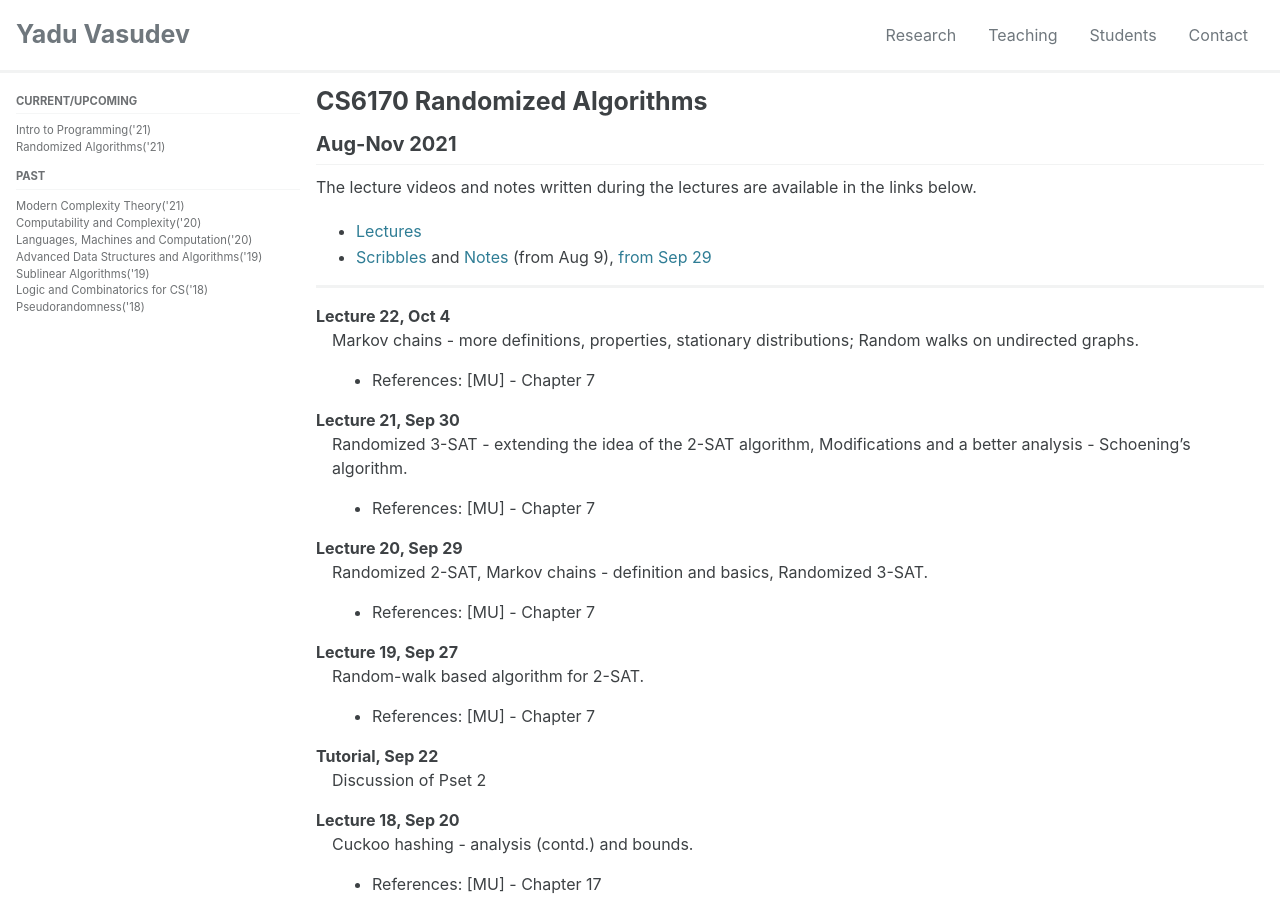
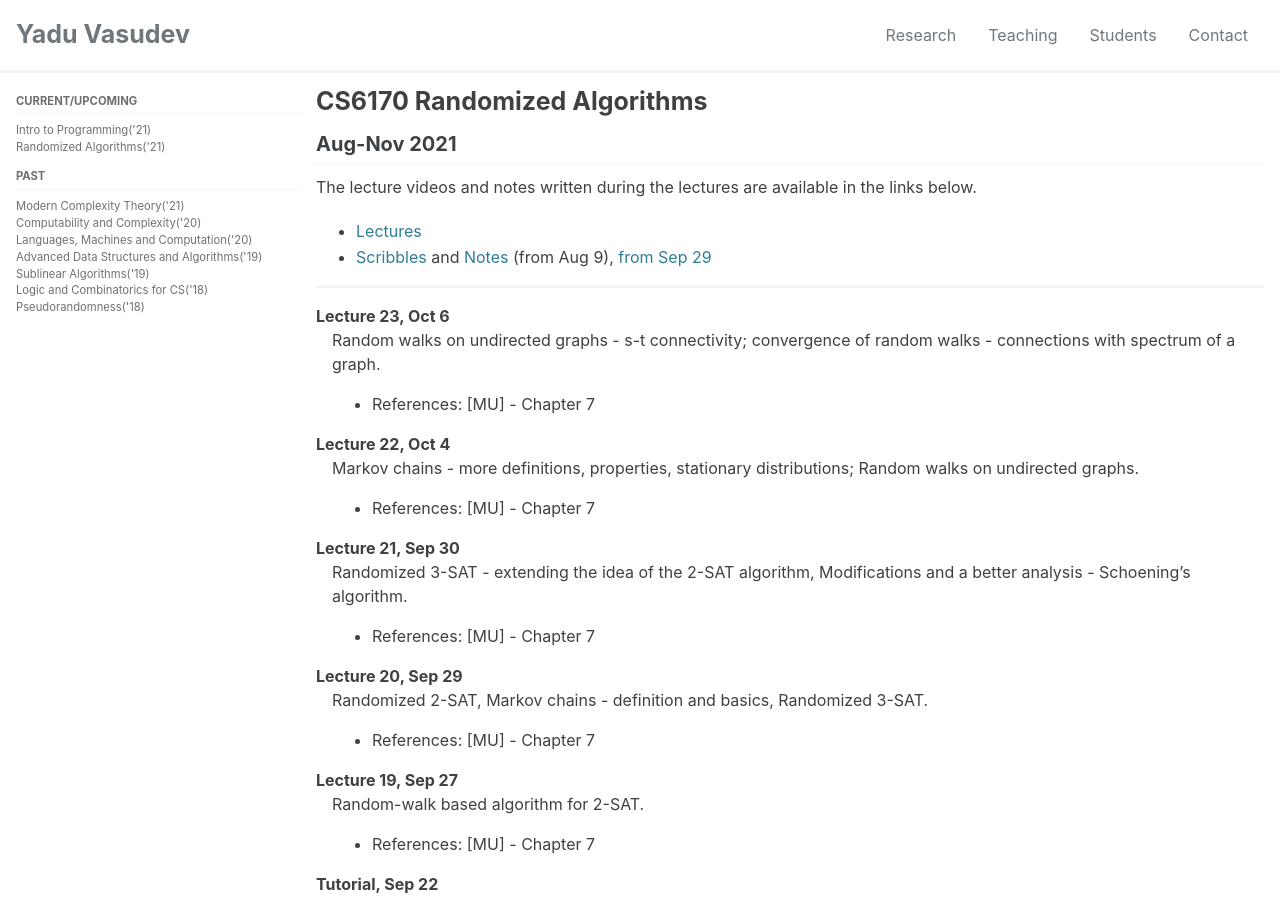
Before and after one commit to yaduvasudev/yaduvasudev.github.io, a Jekyll site: the page built from _pages/6170-21-lectures.md, in a window 1280 px wide and 900 px high. Built offline with Jekyll 4.4.1, drawn with Linux system fonts in a browser that asks for light colours; cached includes are drawn as plain includes; formulas are drawn with MathJax 3.

Commit message:
Update 6170-21-lectures.md
Lec 23 and references

```diff
--- a/_pages/6170-21-lectures.md
+++ b/_pages/6170-21-lectures.md
@@ -14,6 +14,10 @@ The lecture videos and notes written during the lectures are available in the li
 - [Scribbles](https://drive.google.com/drive/folders/1Qe_6Kr5V5LlGuCRcxGxqcOnaoGHpS57X?usp=sharing) and [Notes](https://1drv.ms/u/s!Av99lURRg1j_umQuc2a1uqqanbwr) (from Aug 9), [from Sep 29](https://1drv.ms/p/s!Av99lURRg1j_vAZ-b9A638BQDsaa?e=A6qYeM)
 
 ---
+Lecture 23, Oct 6
+: Random walks on undirected graphs - s-t connectivity; convergence of random walks - connections with spectrum of a graph.
+- References: [MU] - Chapter 7
+
 Lecture 22, Oct 4
 : Markov chains - more definitions, properties, stationary distributions; Random walks on undirected graphs.
 - References: [MU] - Chapter 7
```
